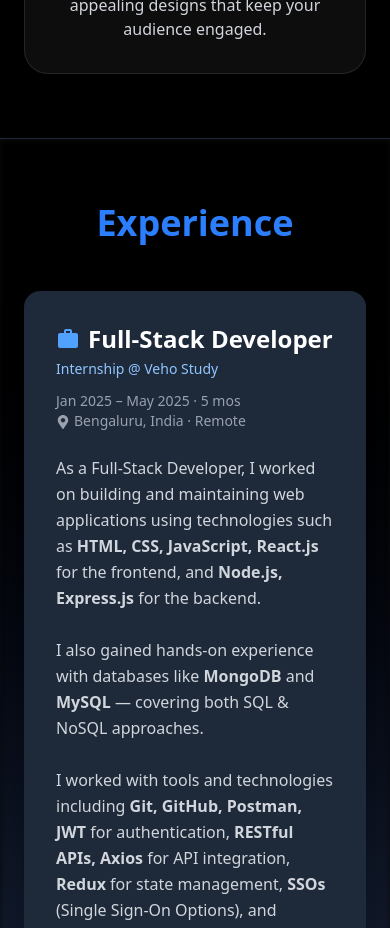
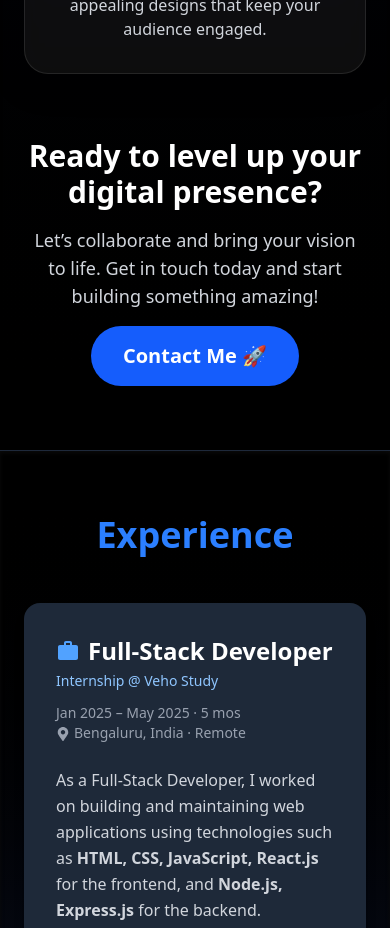
Before and after one commit to SatinderSinghSall/Satinder-Portfolio, a React (Vite) app: page / in a window 390 px wide. Shown: the part 4500-5428 px from the top of the page. Built offline with nearby package versions, Linux system fonts and the light colour scheme; no server answers.

Commit message:
Added a page Services.

```diff
--- a/src/pages/Services.jsx
+++ b/src/pages/Services.jsx
@@ -1,4 +1,5 @@
 import { Code, Smartphone, Layers, Globe, Zap, Paintbrush } from "lucide-react";
+import { Link } from "react-router-dom"; // or "next/link" if using Next.js
 
 export default function MyServices() {
   const services = [
@@ -61,6 +62,22 @@ export default function MyServices() {
             </div>
           ))}
         </div>
+
+        <div className="mt-16 space-y-4">
+          <h3 className="text-3xl md:text-4xl font-bold text-white">
+            Ready to level up your digital presence?
+          </h3>
+          <p className="text-lg md:text-xl text-gray-300 max-w-2xl mx-auto">
+            Let’s collaborate and bring your vision to life. Get in touch today
+            and start building something amazing!
+          </p>
+          <Link
+            to="/contact"
+            className="inline-block bg-blue-600 hover:bg-blue-700 text-white font-semibold py-4 px-8 rounded-full text-xl transition-all duration-300 shadow-lg hover:shadow-xl"
+          >
+            Contact Me 🚀
+          </Link>
+        </div>
       </div>
     </section>
   );
```
